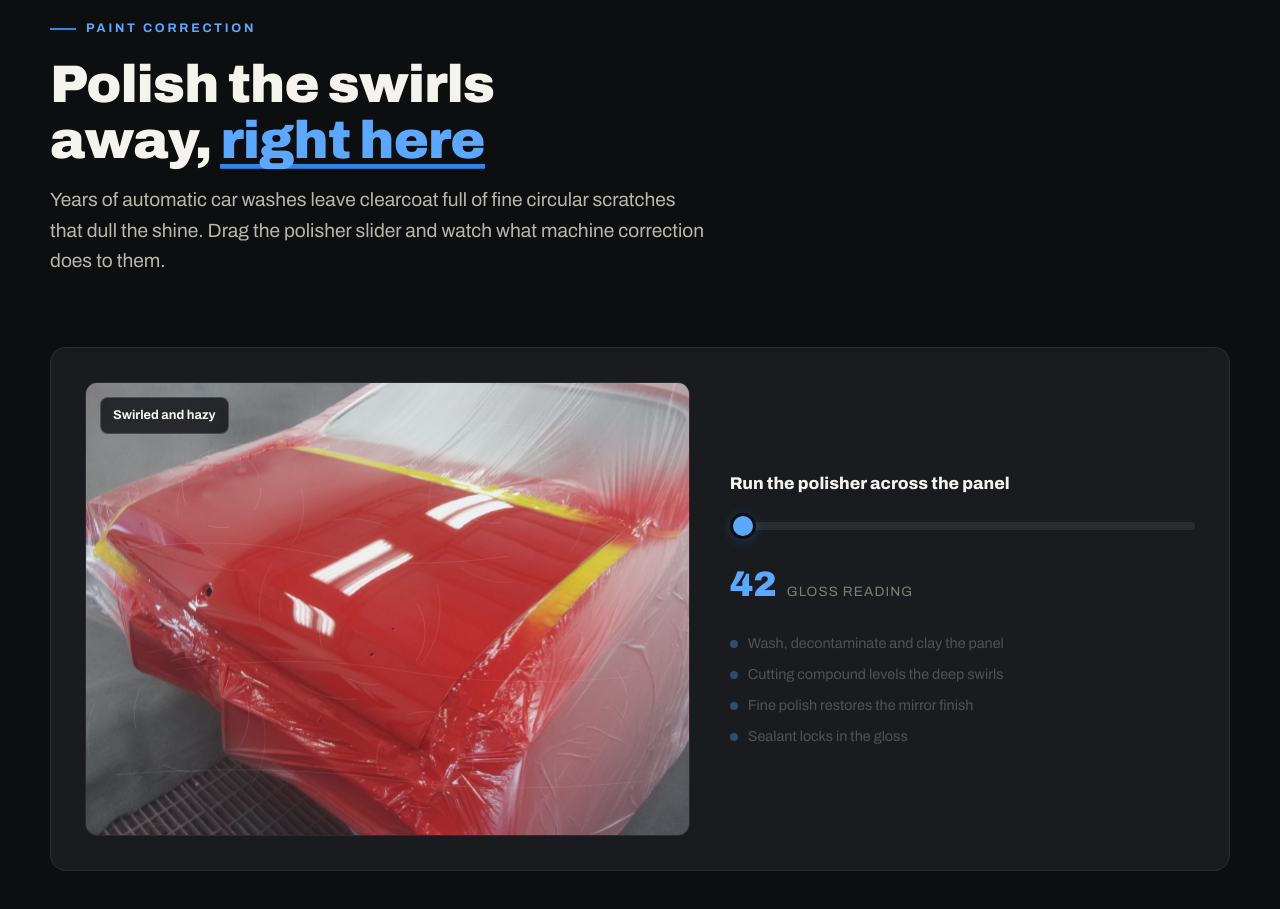
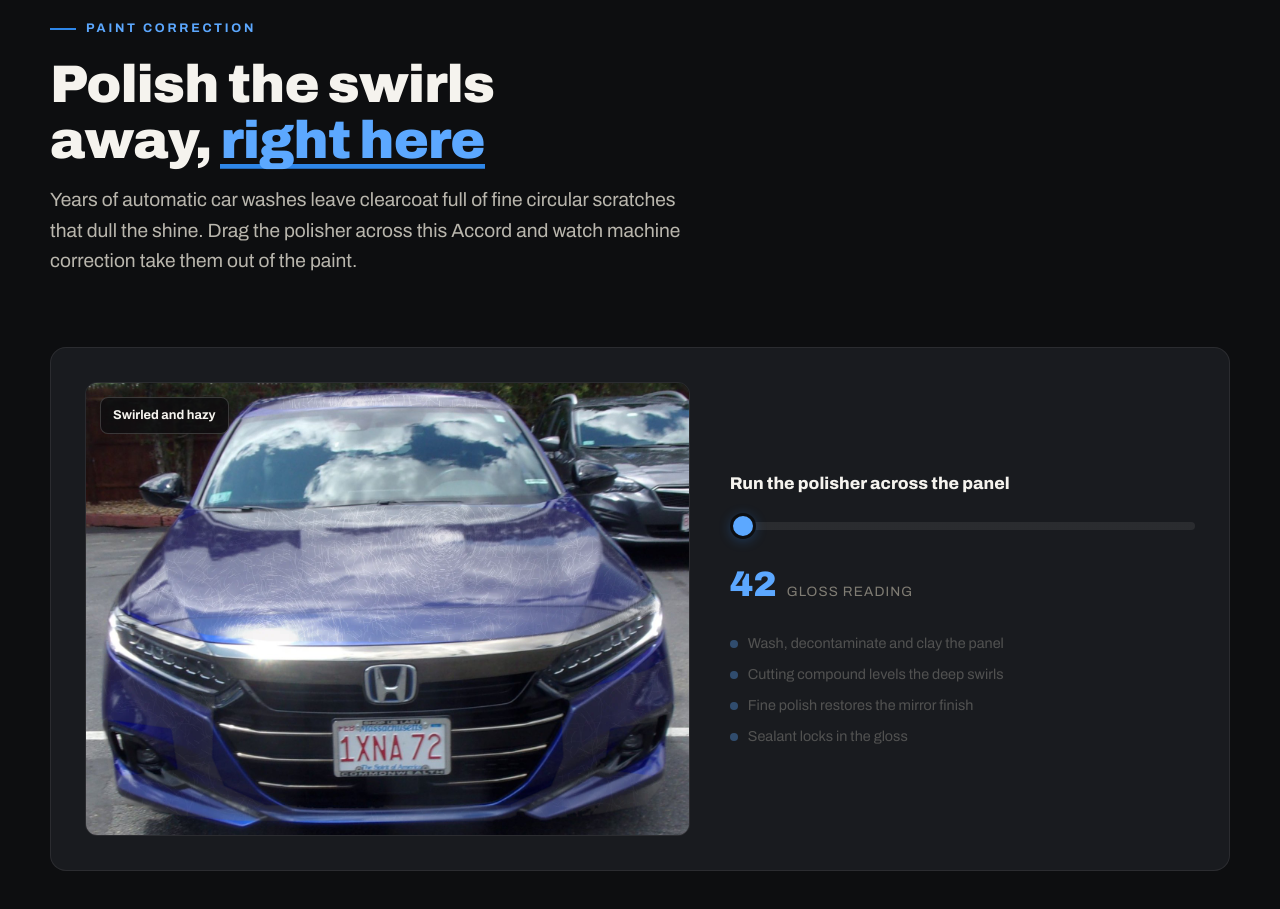
Before and after one commit to conorhews-rgb/Anchor-Auto-Body-Website, a plain HTML site: page detailing-restoration.html in a window 1280 px wide. Shown: the part 875-1784 px from the top of the page. Drawn offline with nearby package versions, Linux system fonts and the light colour scheme.

Commit message:
Swirl removal demo affects only the car's paint
Replace the full-frame swirl SVG and haze veil (over a plastic-wrapped
booth photo) with the glossy blue Accord. Swirls and haze are rendered
into a layer cut to a hand-outlined paint mask, with scratches lit by
the paint's own reflections. The slider now wipes the correction across
the car like a polisher pass.

Co-Authored-By: Claude Opus 5.5 <noreply@anthropic.com>

```diff
--- a/detailing-restoration.html
+++ b/detailing-restoration.html
@@ -276,9 +276,22 @@ h3{font-size:clamp(1.15rem,2vw,1.45rem);font-weight:800;letter-spacing:-.01em}
 /* swirl removal widget */
 .polish-grid{display:grid;grid-template-columns:1.3fr 1fr;gap:clamp(22px,3.5vw,40px);align-items:center}
 .polish-stage{position:relative;border-radius:12px;overflow:hidden;border:1px solid var(--line);aspect-ratio:4/3}
-.polish-stage img{width:100%;height:100%;object-fit:cover}
-.swirls{position:absolute;inset:0;pointer-events:none;opacity:1;mix-blend-mode:screen}
-.haze{position:absolute;inset:0;pointer-events:none;background:rgba(160,160,160,.16);backdrop-filter:blur(.4px)}
+.polish-stage img{display:block}
+.polish-base{width:100%;height:100%;object-fit:cover}
+/* the swirled paint layer only covers the painted body panels; polishing wipes it away left to right */
+.polish-dmg,.polish-pad{position:absolute;left:2.688%;top:2.25%;width:94.625%;height:94.917%;pointer-events:none}
+.polish-dmg{
+  --p:-8%;
+  -webkit-mask-image:linear-gradient(90deg,transparent calc(var(--p) - 7%),#000 calc(var(--p) + 7%));
+  mask-image:linear-gradient(90deg,transparent calc(var(--p) - 7%),#000 calc(var(--p) + 7%));
+}
+.polish-pad{
+  opacity:0;transition:opacity .35s;
+  background:linear-gradient(90deg,transparent calc(var(--p) - 6%),rgba(255,255,255,.34) var(--p),transparent calc(var(--p) + 6%));
+  -webkit-mask-image:url("assets/detail/honda-swirled.webp");mask-image:url("assets/detail/honda-swirled.webp");
+  -webkit-mask-size:100% 100%;mask-size:100% 100%;
+}
+.polish-stage.is-working .polish-pad{opacity:1}
 .polish-stage .state-tag{position:absolute;top:14px;left:14px;background:rgba(13,14,16,.78);border:1px solid var(--line-strong);padding:7px 12px;border-radius:8px;font-size:.8rem;font-weight:700}
 .polish-ctl{margin-top:0}
 .polish-ctl label{display:block;font-weight:800;font-stretch:90%;margin-bottom:14px}
@@ -418,29 +431,13 @@ h3{font-size:clamp(1.15rem,2vw,1.45rem);font-weight:800;letter-spacing:-.01em}
     <div class="sec-head" data-reveal>
       <p class="kicker">Paint correction</p>
       <h2>Polish the swirls away, <span class="hl">right here</span></h2>
-      <p class="lead">Years of automatic car washes leave clearcoat full of fine circular scratches that dull the shine. Drag the polisher slider and watch what machine correction does to them.</p>
+      <p class="lead">Years of automatic car washes leave clearcoat full of fine circular scratches that dull the shine. Drag the polisher across this Accord and watch machine correction take them out of the paint.</p>
     </div>
     <div class="widget polish-grid" data-reveal>
-      <div class="polish-stage">
-        <img src="assets/Buick-4-scaled.jpg" alt="Freshly painted red hood used to demonstrate swirl mark removal" width="1600" height="1200">
-        <div class="haze" id="haze" aria-hidden="true"></div>
-        <svg class="swirls" id="swirls" viewBox="0 0 800 600" preserveAspectRatio="xMidYMid slice" aria-hidden="true">
-          <g fill="none" stroke="#fff" stroke-width="1">
-            <circle cx="180" cy="140" r="52" opacity=".16" stroke-dasharray="30 40"/>
-            <circle cx="205" cy="165" r="84" opacity=".11" stroke-dasharray="55 70"/>
-            <circle cx="540" cy="120" r="66" opacity=".14" stroke-dasharray="40 52"/>
-            <circle cx="560" cy="160" r="105" opacity=".09" stroke-dasharray="70 90"/>
-            <circle cx="380" cy="330" r="70" opacity=".15" stroke-dasharray="42 58"/>
-            <circle cx="350" cy="300" r="120" opacity=".1" stroke-dasharray="80 100"/>
-            <circle cx="660" cy="420" r="58" opacity=".14" stroke-dasharray="34 46"/>
-            <circle cx="140" cy="440" r="76" opacity=".12" stroke-dasharray="48 62"/>
-            <circle cx="120" cy="470" r="118" opacity=".08" stroke-dasharray="76 96"/>
-            <circle cx="450" cy="500" r="64" opacity=".13" stroke-dasharray="38 54"/>
-            <path d="M60 220 q 120 -18 240 6 t 260 4" opacity=".12"/>
-            <path d="M120 380 q 160 -22 300 2 t 300 8" opacity=".1"/>
-            <path d="M40 520 q 200 -16 360 6 t 340 2" opacity=".11"/>
-          </g>
-        </svg>
+      <div class="polish-stage" id="polish-stage">
+        <img class="polish-base" src="assets/detail/honda-clean.jpg" alt="Blue Honda Accord, front view, shown with swirled hazy paint that clears as the polisher slider moves" width="1600" height="1200" loading="lazy">
+        <img class="polish-dmg" id="polish-dmg" src="assets/detail/honda-swirled.webp" alt="" width="1514" height="1139" loading="lazy">
+        <span class="polish-pad" id="polish-pad" aria-hidden="true"></span>
         <span class="state-tag" id="polish-tag">Swirled and hazy</span>
       </div>
       <div class="polish-ctl">
@@ -702,32 +699,35 @@ function gsapArray(nl) { return Array.prototype.slice.call(nl); }
 
 /* ---------- page behavior ---------- */
 
-/* swirl removal slider */
+/* swirl removal slider: the corrected area follows the polisher across the paint */
 (function () {
   var range = document.getElementById("polish-range");
   if (!range) return;
-  var swirls = document.getElementById("swirls");
-  var haze = document.getElementById("haze");
+  var stage = document.getElementById("polish-stage");
+  var dmg = document.getElementById("polish-dmg");
+  var pad = document.getElementById("polish-pad");
   var tag = document.getElementById("polish-tag");
   var gloss = document.getElementById("gloss-num");
   var steps = gsapArray(document.querySelectorAll("#polish-steps li"));
+  var idle;
   function apply(v) {
-    var t = v / 100;
-    if (ANIMATE) {
-      gsap.to(swirls, { opacity: 1 - t, duration: 0.25, overwrite: true });
-      gsap.to(haze, { opacity: 1 - t, duration: 0.25, overwrite: true });
-    } else {
-      swirls.style.opacity = String(1 - t);
-      haze.style.opacity = String(1 - t);
-    }
+    var t = v / 100, p = (-8 + t * 116).toFixed(2) + "%";
+    dmg.style.setProperty("--p", p);
+    pad.style.setProperty("--p", p);
     gloss.textContent = String(Math.round(42 + t * 56));
-    tag.textContent = v < 25 ? "Swirled and hazy" : v < 60 ? "Compounding" : v < 95 ? "Polishing" : "Corrected and sealed";
+    tag.textContent = v < 5 ? "Swirled and hazy" : v < 50 ? "Compounding" : v < 95 ? "Polishing" : "Corrected and sealed";
     steps.forEach(function (li, i) { li.classList.toggle("on", t >= (i + 1) / steps.length - 0.24); });
     range.style.setProperty("--fill", v + "%");
     range.setAttribute("aria-valuetext", v + " percent corrected, " + tag.textContent.toLowerCase());
   }
-  range.addEventListener("input", function () { apply(parseInt(range.value, 10)); });
-  apply(0);
+  range.addEventListener("input", function () {
+    var v = parseInt(range.value, 10);
+    apply(v);
+    stage.classList.toggle("is-working", v > 0 && v < 100);
+    clearTimeout(idle);
+    idle = setTimeout(function () { stage.classList.remove("is-working"); }, 600);
+  });
+  apply(parseInt(range.value, 10) || 0);
 })();
 
 </script>
```
Also changed, not shown: assets/detail/honda-clean.jpg (added), assets/detail/honda-swirled.webp (added).
